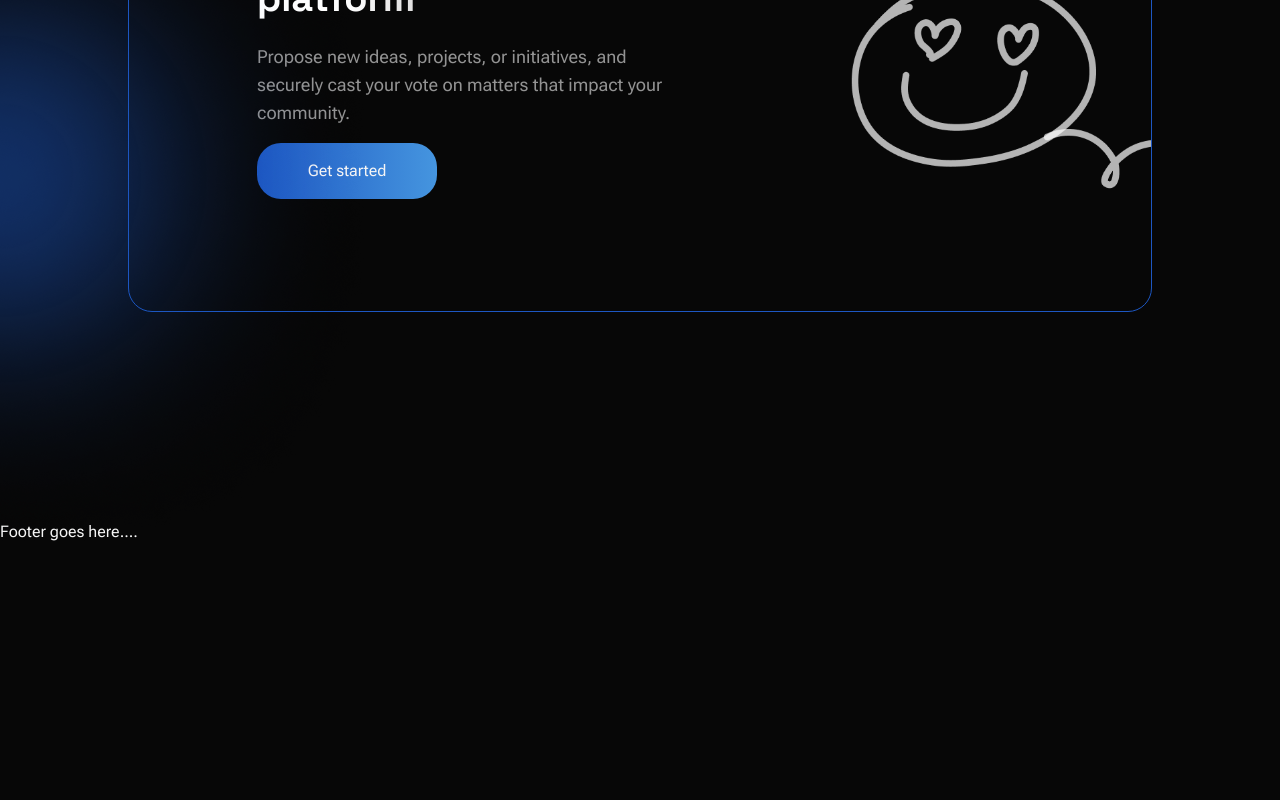
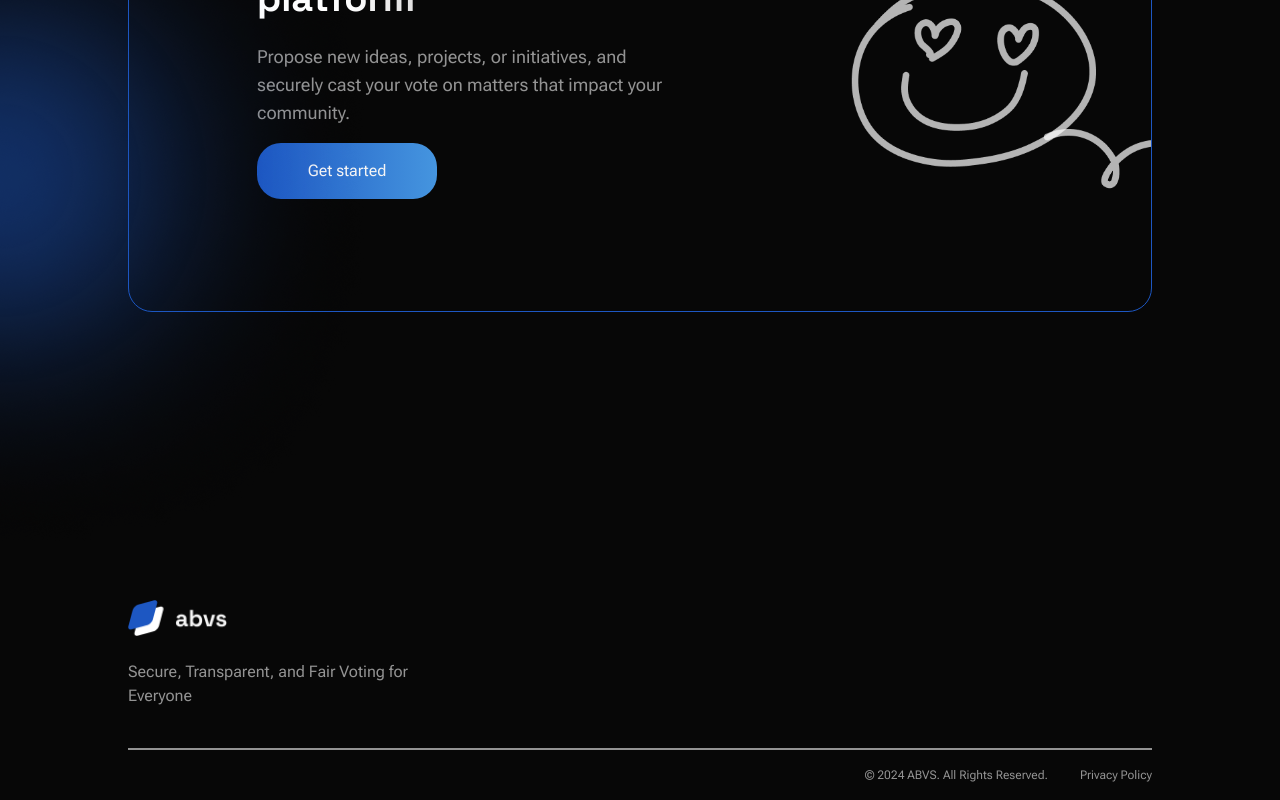
Before and after one commit to mowblox/auditable-blockchain-voting-system, a Next.js app in the folder frontend/: page / in a window 1280 px wide. Shown: the part 2768-3568 px from the top of the page. Before the commit the page ends 3321 px from the top, so only its background shows below. Built offline with nearby package versions, Linux system fonts and the light colour scheme.

Commit message:
footer component completed (#25)

```diff
--- a/frontend/src/components/Footer.tsx
+++ b/frontend/src/components/Footer.tsx
@@ -1,7 +1,19 @@
-
+import Image from "next/image";
 
 export default function Footer() {
   return (
-    <div>Footer goes here....</div>
+    <div className="w-[80%] m-auto lg:mt-20">
+      <div className="w-[80%] lg:w-[30%] mb-10 flex flex-col text-center m-auto md:m-0 md:text-start md:mb-10">
+        <Image src="/images/logo.png" alt="Logo" width={100} height={36} className="self-center md:self-start" />
+        <p className="text-subtle-text mt-6">
+          Secure, Transparent, and Fair Voting for Everyone
+        </p>
+      </div>
+
+      <div className="flex gap-8 justify-between md:justify-end py-4 border-t-subtle-text border-t-2">
+        <p className="text-subtle-text text-[12px]">© 2024 ABVS. All Rights Reserved.</p>
+        <p className="text-subtle-text text-[12px]">Privacy Policy</p>
+      </div>
+    </div>
   );
 }
```
